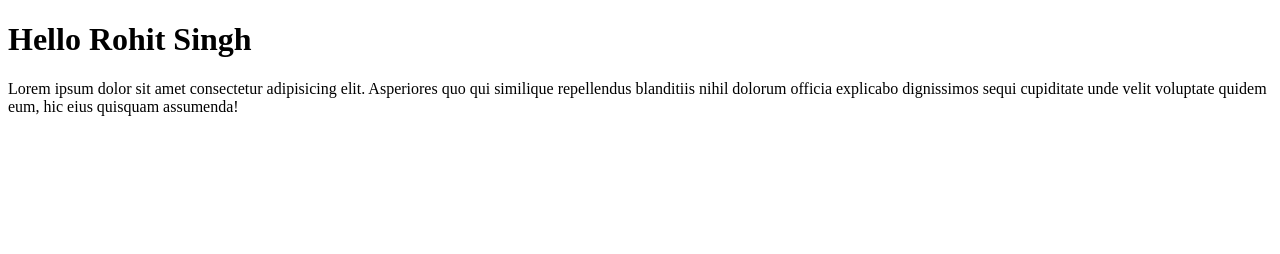
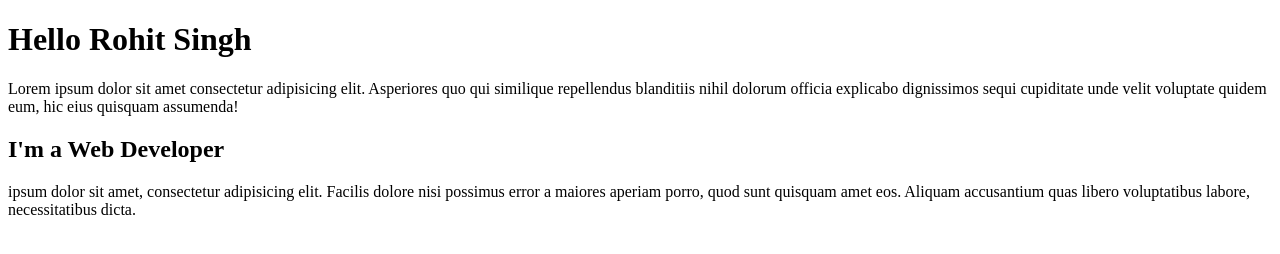
Before and after one commit to rohitSingh131/Demo-Account, a plain HTML site: page index.html in a window 1280 px wide. Drawn offline with Linux system fonts and the light colour scheme.

Commit message:
add a new heading

```diff
--- a/index.html
+++ b/index.html
@@ -10,6 +10,8 @@
 <body>
 	<h1>Hello Rohit Singh</h1>
 	<P>Lorem ipsum dolor sit amet consectetur adipisicing elit. Asperiores quo qui similique repellendus blanditiis nihil dolorum officia explicabo dignissimos sequi cupiditate unde velit voluptate quidem eum, hic eius quisquam assumenda!</P>
+	<h2>I'm a Web Developer </h2>
+	<p> ipsum dolor sit amet, consectetur adipisicing elit. Facilis dolore nisi possimus error a maiores aperiam porro, quod sunt quisquam amet eos. Aliquam accusantium quas libero voluptatibus labore, necessitatibus dicta.</p>
 
 </body>
 </html>
```
